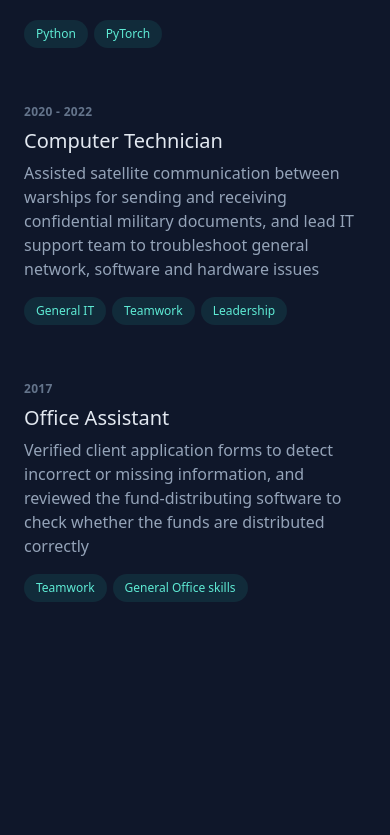
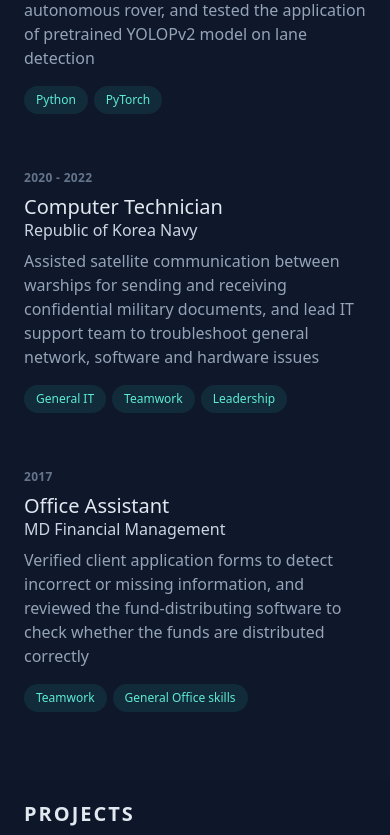
Before and after one commit to gilhwang/gilhwang.github.io, a Next.js app: page / in a window 390 px wide. Shown: the part 1162-1997 px from the top of the page. Before the commit the page ends 1880 px from the top, so only its background shows below. Built offline with nearby package versions, Linux system fonts and the light colour scheme.

Commit message:
Started projects section

```diff
--- a/src/components/About.tsx
+++ b/src/components/About.tsx
@@ -1,14 +1,12 @@
+import Heading from "./Heading";
+
 export default function About() {
     return (
         <section
             id="about"
             className="mb-16 scroll-mt-16 md:mb-24 lg:mb-36 lg:scroll-mt-24"
         >
-            <div className="sticky top-0 z-20 -mx-6 mb-4 w-screen bg-slate-900/75 px-6 py-5 backdrop-blur md:-mx-12 md:px-12 lg:sr-only lg:relative lg:top-auto lg:mx-auto lg:w-full lg:px-0 lg:py-0 lg:opacity-0">
-                <h2 className="text-xl font-bold uppercase tracking-widest text-slate-200 lg:sr-only">
-                    About
-                </h2>
-            </div>
+            <Heading title="About"/>
             <p className="mb-4 text-lg text-slate-400">
                 I am currently working as a 5G software developer in Ericsson Canada, during my Professional Experience Year (PEY) Co-op.
                 I am proficient in C, C++ and Python and capable of working on Artificial Intelligence(AI) and Machine Learning (ML) projects.
--- a/src/components/Content.tsx
+++ b/src/components/Content.tsx
@@ -1,5 +1,6 @@
 import About from "./About";
 import Experience from "./Experience";
+import Projects from "./Projects";
 
 export default function Content() {
     return (
@@ -7,6 +8,7 @@ export default function Content() {
             <main className="pt-24 lg:w-1/2 lg:py-24">
                 <About/>
                 <Experience/>
+                <Projects/>
             </main>
         </div>
     )
--- a/src/components/Experience.tsx
+++ b/src/components/Experience.tsx
@@ -1,4 +1,5 @@
 import ExperienceItem from "./ExperienceItem"
+import Heading from "./Heading"
 
 export default function Experience() {
     /* Experience items */
@@ -42,11 +43,7 @@ export default function Experience() {
             id="experience"
             className="mb-16 scroll-mt-16 md:mb-24 lg:mb-36 lg:scroll-mt-24"
         >
-            <div className="sticky top-0 z-20 -mx-6 mb-4 w-screen bg-slate-900/75 px-6 py-5 backdrop-blur md:-mx-12 md:px-12 lg:sr-only lg:relative lg:top-auto lg:mx-auto lg:w-full lg:px-0 lg:py-0 lg:opacity-0">
-                <h2 className="text-xl font-bold uppercase tracking-widest text-slate-200 lg:sr-only">
-                    Experience
-                </h2>
-            </div>
+            <Heading title="Experience"/>
             <div>
                 <ol className="group/list">
                     {experienceItems.map((item, index) => (
--- a/src/components/ExperienceItem.tsx
+++ b/src/components/ExperienceItem.tsx
@@ -19,6 +19,9 @@ export default function ExperienceItem({year, name, company, link, description,
                         </span>
                     </a>
                 </h3>
+                <h3 className="font-medium leading-snug text-slate-300">
+                    {company}
+                </h3>
                 <p className="mt-2 text-base leading-normal text-slate-400">
                     {description}
                 </p>
--- /dev/null
+++ b/src/components/Heading.tsx
@@ -0,0 +1,9 @@
+export default function Heading({title}: any){
+    return (
+        <div className="sticky top-0 z-20 -mx-6 mb-4 w-screen bg-slate-900/75 px-6 py-5 backdrop-blur md:-mx-12 md:px-12 lg:sr-only lg:relative lg:top-auto lg:mx-auto lg:w-full lg:px-0 lg:py-0 lg:opacity-0">
+            <h2 className="text-xl font-bold uppercase tracking-widest text-slate-200 lg:sr-only">
+                {title}
+            </h2>
+        </div>
+    )
+}
--- /dev/null
+++ b/src/components/Projects.tsx
@@ -0,0 +1,12 @@
+import Heading from "./Heading";
+
+export default function Projects() {
+    return (
+        <section
+            id="projects"
+            className="mb-16 scroll-mt-16 md:mb-24 lg:mb-36 lg:scroll-mt-24"
+        >
+            <Heading title="projects"/>
+        </section>
+    )
+}
```
